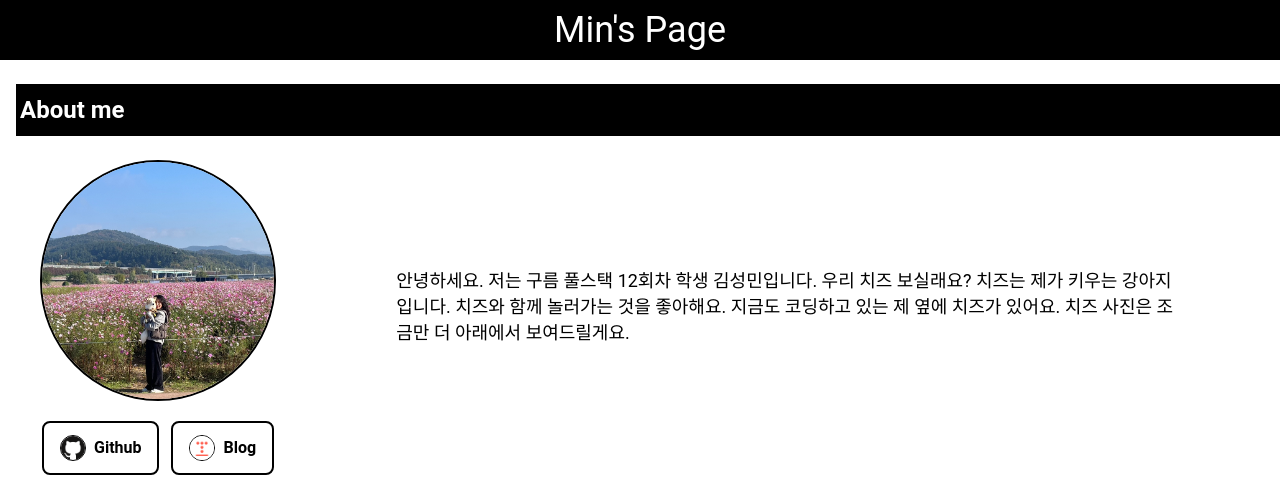
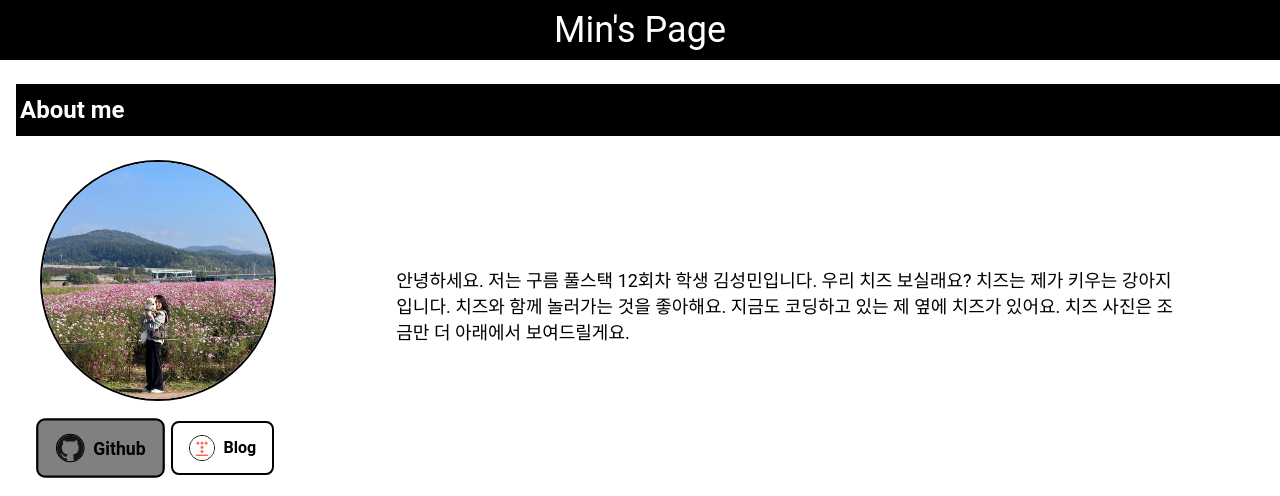
Before and after one commit to mini0212/IntroducePage, a plain HTML site: page index.html in a window 1280 px wide. In both pictures the pointer is over the button "Github". Shown: the top 496 px of the page. Drawn offline with Linux system fonts and the light colour scheme.

Commit message:
feat: 버튼 호버 추가

```diff
--- a/styles/main.css
+++ b/styles/main.css
@@ -57,6 +57,7 @@
 	color: black;
 	font-size: 16px;
 	font-weight: 600;
+	cursor: pointer;
 }
 
 .introduce-section__button img {
@@ -65,6 +66,11 @@
 	border-radius: 50%;
 	border: 1px solid black;
 	overflow: hidden;
+}
+
+.introduce-section__button:hover {
+	background-color: gray;
+	scale: 1.1;
 }
 
 .introduce-section__description-container {
```
